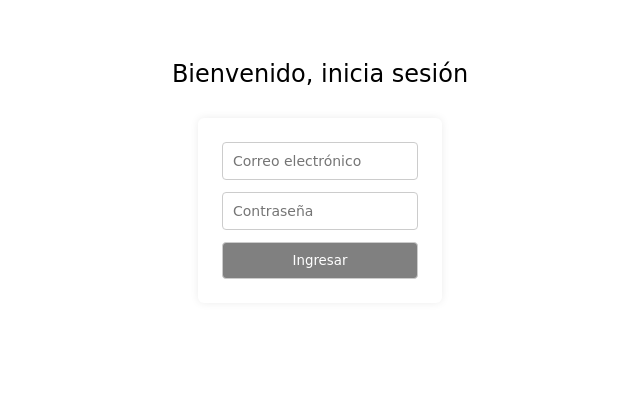
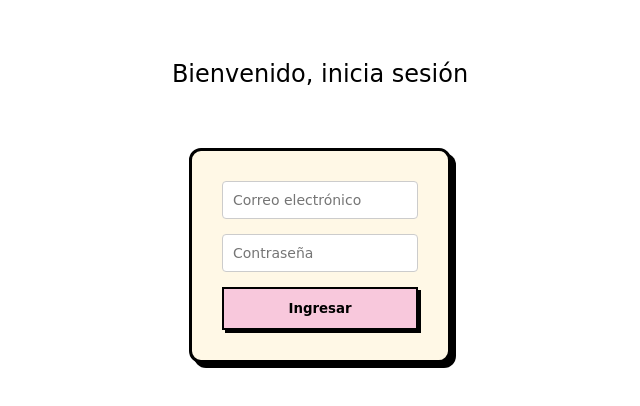
Before and after one commit to laresrocio/tp-final-frontend-999200928, a React (Vite) app: page /login in a window 1280 px wide. Shown: the top 406 px of the page, without its empty margins (320-960 px from the left). Built offline with nearby package versions, Linux system fonts and the light colour scheme.

Commit message:
change: estilos finales de la vista de app

```diff
--- a/src/styles/main.css
+++ b/src/styles/main.css
@@ -209,16 +209,19 @@ li small {
 /* input styles */
 
 .chat-input {
-  padding: 10px;
+  padding: 15px;
   display: flex;
   gap: 10px;
+  border-top: 3px solid var(--border);
+  background-color: var(--blue-100);
 }
 
 .chat-input input {
   flex: 1;
-  padding: 8px;
-  border-radius: 4px;
-  border: 1px solid #ccc;
+  padding: 12px;
+  border-radius: 8px;
+  border: 2px solid var(--border);
+  font-size: 1rem;
 }
 
 .chat-input input:focus {
@@ -226,18 +229,19 @@ li small {
 }
 
 .chat-input button {
-  padding: 8px 15px;
-  border-radius: 4px;
-  border: 1px solid #ccc;
-  background-color: gray;
-  color: white;
+  padding: 10px 20px;
+  border-radius: 8px;
+  border: 2px solid var(--border);
+  background-color: var(--green-300);
+  color: var(--border);
+  font-weight: bold;
   cursor: pointer;
+  box-shadow: var(--shadow-soft);
   transition: all .2s;
 }
 
 .chat-input button:hover {
-  color: #888888;
-  background-color: white;
+  background-color: var(--pink-300);
 }
 
 /* Not Found styles */
@@ -250,33 +254,31 @@ li small {
 }
 
 .cont-not-found a {
-  display: block;
-  background-color: rgb(79, 79, 79);
-  padding: 8px 16px;
-  text-decoration: none;
-  color: white;
-  border-radius: 4px;
-  margin-top: 10px;
+  border: 2px solid var(--border);
+  background-color: var(--blue-300);
+  color: var(--border);
+  font-weight: bold;
+  box-shadow: var(--shadow-soft);
 }
 
 .cont-not-found a:hover {
-  background-color: rgb(123, 123, 123);
+  background-color: var(--blue-200);
 }
 
-/* login styles */
 
 /* Login styles */
 
 section form {
   max-width: 360px;
-  margin: 30px auto;
+  margin: 60px auto;
   display: flex;
   flex-direction: column;
-  gap: 12px;
-  background-color: #ffffff;
-  padding: 24px;
-  border-radius: 6px;
-  box-shadow: 0px 0px 8px rgba(0, 0, 0, 0.08);
+  gap: 15px;
+  background-color: var(--yellow-100);
+  padding: 30px;
+  border: 3px solid var(--border);
+  border-radius: 12px;
+  box-shadow: var(--shadow-strong);
 }
 
 section .title-login {
@@ -297,18 +299,18 @@ section form input:focus {
 }
 
 section form button {
-  padding: 10px;
-  border-radius: 4px;
-  border: 1px solid #ccc;
-  background-color: gray;
-  color: white;
+  background-color: var(--pink-300);
+  border: 2px solid var(--border);
+  padding: 12px;
+  font-weight: bold;
+  box-shadow: var(--shadow-soft);
   cursor: pointer;
   transition: all .2s;
 }
 
 section form button:hover {
-  background-color: white;
-  color: #888888;
+  background-color: var(--blue-300);
+
 }
 
 .error-form {
--- a/src/views/Login.jsx
+++ b/src/views/Login.jsx
@@ -34,7 +34,7 @@ const Login = () => {
   }
 
   return (
-    <section>
+    <section className="login-view">
       <h2 className="title-login">Bienvenido, inicia sesión</h2>
       <form onSubmit={handleSubmit}>
         <input
```
